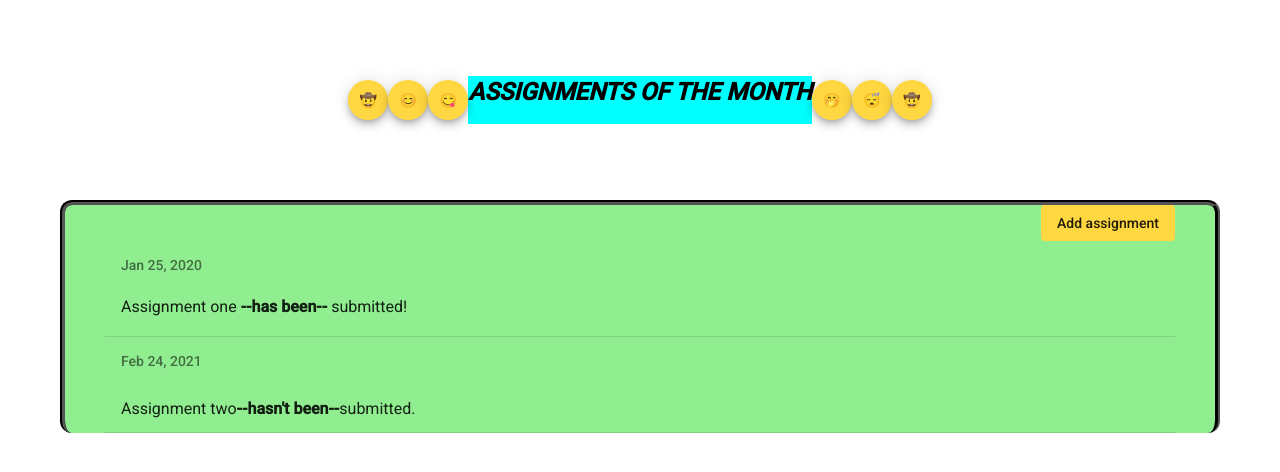
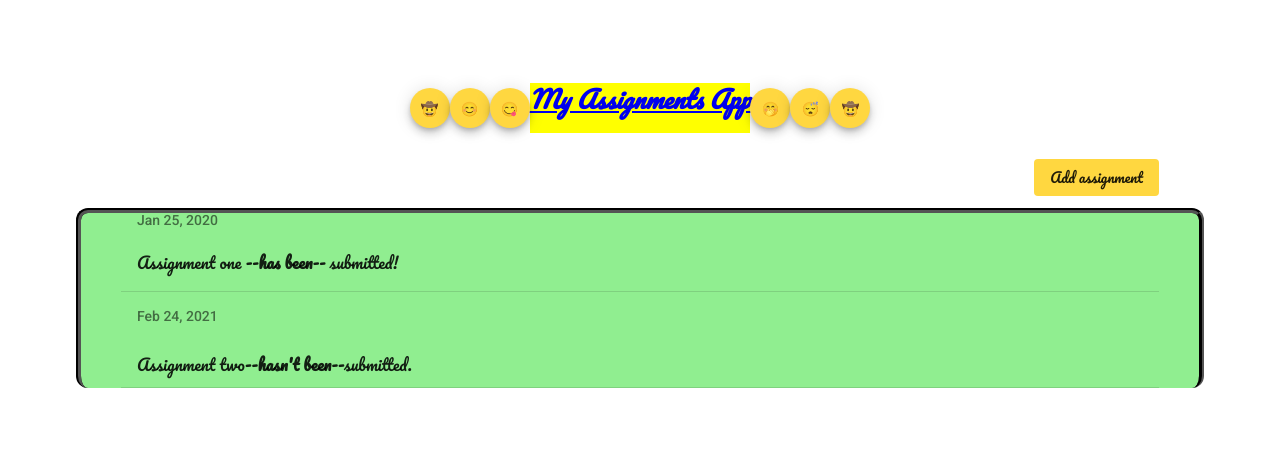
Before and after one commit to SP2224/Assignments-to-do-web-app, an Angular app: page / in a window 1280 px wide. Shown: the top 472 px of the page. Built offline with nearby package versions, Linux system fonts and the light colour scheme.

Commit message:
tweenteeth commit

```diff
--- a/src/app/app.component.css
+++ b/src/app/app.component.css
@@ -8,6 +8,6 @@
 }
 .head1{
     color: black;
-    background-color: aqua;
+    background-color: yellow;
 
 }
--- a/src/app/app.component.html
+++ b/src/app/app.component.html
@@ -3,6 +3,7 @@
     <title>
 
     </title>
+
   </head>
   <body>
     <div class="center">
@@ -10,7 +11,10 @@
       <button mat-mini-fab>😊</button>
       <button mat-mini-fab>😋</button>
       <div class="head1">
-        <h1><i><b>ASSIGNMENTS OF THE MONTH</b></i></h1>
+        <h1>
+          <a routerLink="/home"><i><b>{{title}}</b></i>
+          </a>
+          </h1>
       </div>
       <button mat-mini-fab>🤭</button>
       <button mat-mini-fab>😴</button>
@@ -21,6 +25,6 @@
 
 
 
-    <app-assignments>assignments worls </app-assignments>
+     <app-assignments></app-assignments>
   </body>
 </html>
--- a/src/app/app.component.ts
+++ b/src/app/app.component.ts
@@ -6,5 +6,5 @@ import { Component } from '@angular/core';
   styleUrls: ['./app.component.css']
 })
 export class AppComponent {
-  title = 'my-app1';
+  title = 'My Assignments App';
 }
--- a/src/app/assignments/assignments.component.css
+++ b/src/app/assignments/assignments.component.css
@@ -15,4 +15,5 @@
 }
 .addBtn{
     align-self: flex-end;
+    margin-top: -54px;
 }
--- a/src/styles.css
+++ b/src/styles.css
@@ -1,4 +1,12 @@
 /* You can add global styles to this file, and also import other style files */
-
+/*
 html, body { height: 100%; }
 body { margin: 0; font-family: Roboto, "Helvetica Neue", sans-serif; }
+*/
+
+@import url('https://fonts.googleapis.com/css2?family=Dancing+Script&family=Pacifico&display=swap');
+
+*{
+    font-family: 'Dancing Script', cursive;
+font-family: 'Pacifico', cursive;
+}
```
